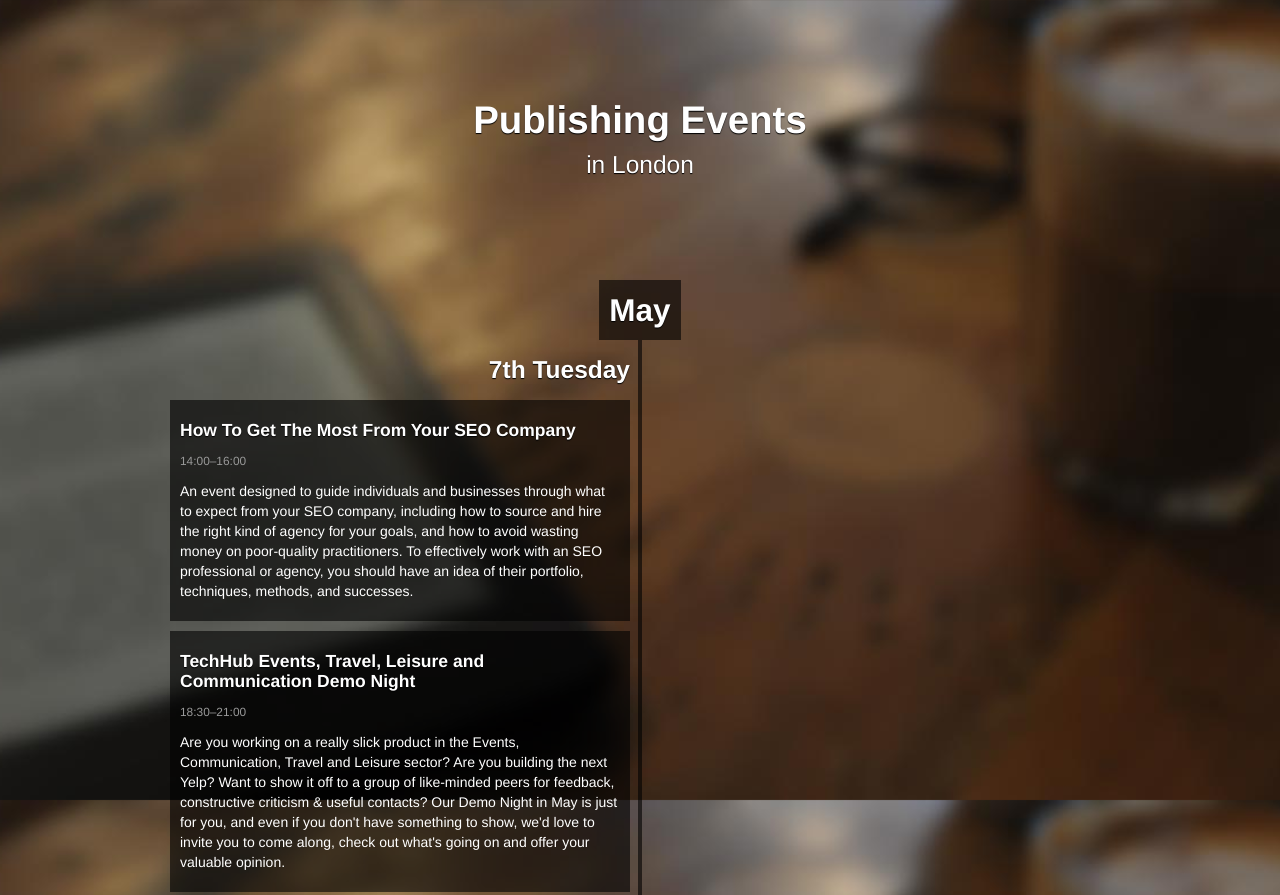
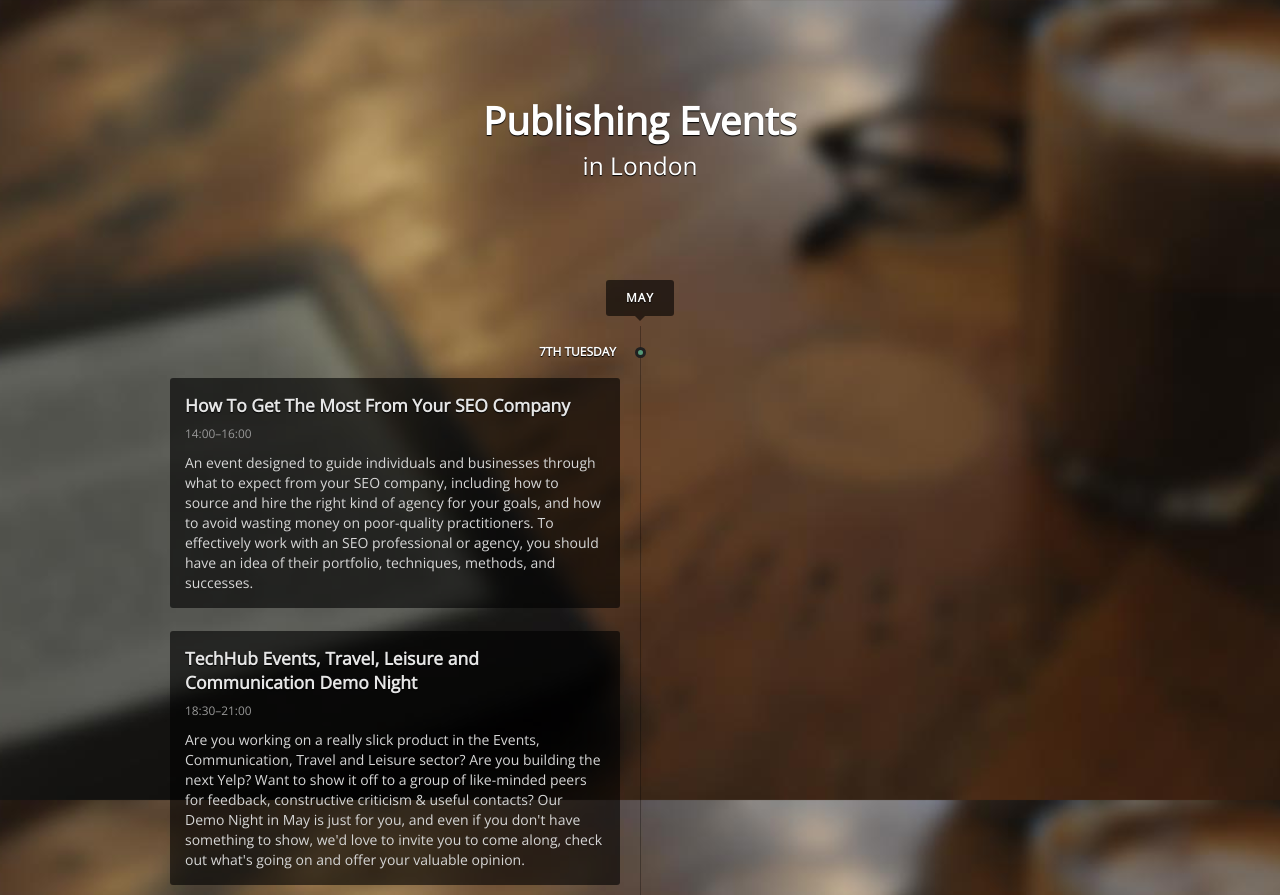
Before and after one commit to smallepic/com.publishingevents, a plain HTML site: page public/index.html in a window 1280 px wide. Shown: the top 895 px of the page. Drawn offline with nearby package versions, Linux system fonts and the light colour scheme.

Commit message:
Basic tidyups

```diff
--- a/public/index.html
+++ b/public/index.html
@@ -4,8 +4,10 @@
 		<title>London Publishing Events</title>
 		<meta name="viewport" content="width=device-width, initial-scale=1.0">
 
+		<link href='http://fonts.googleapis.com/css?family=Open+Sans:400' rel='stylesheet' type='text/css' />
 		<link href="/stylesheets/bootstrap.css" rel="stylesheet" media="screen">
 		<link href="/stylesheets/extensions.css" rel="stylesheet" media="screen">
+		<link href="/stylesheets/style.css" rel="stylesheet" media="screen">
 
 		<script src="/javascripts/jquery.js"></script>
 		<script src="/javascripts/bootstrap.js"></script>
--- a/public/stylesheets/extensions.css
+++ b/public/stylesheets/extensions.css
@@ -18,9 +18,9 @@ footer p { color: #FFFFFF; text-align: center; }
 section.month header { text-align: center; }
 section.month header h2 { background-color: rgba(0, 0, 0, 0.6); display: inline-block; margin: 0px 0px 0px 0px; padding: 10px 10px 10px 10px; }
 
-section.day div.span6 { position: relative; }
-section.day div.timeline { position: absolute; top: 0px; height: 100%; background-color: rgba(0, 0, 0, 0.6); width: 4px; }
+section.day .span6 { position: relative; }
+section.day .timeline { position: absolute; top: 0px; height: 100%; background-color: rgba(0, 0, 0, 0.6); width: 4px; }
 section.day:nth-child(even) header h3 { text-align: right; }
-section.day:nth-child(odd) div.timeline { left: -12px; }
-section.day:nth-child(even) div.timeline { right: -12px; }
+section.day:nth-child(odd) .timeline { left: -12px; }
+section.day:nth-child(even) .timeline { right: -12px; }
 section.day article { background-color: rgba(0, 0, 0, 0.6); margin-bottom: 10px; padding: 10px 10px 10px 10px; }
--- /dev/null
+++ b/public/stylesheets/style.css
@@ -0,0 +1,89 @@
+body {
+  font-family: "Open Sans", "Helvetica Neue", Helvetica, Arial, sans-serif;
+  font-weight: 400; }
+  body, body * {
+    -webkit-font-smoothing: antialiased; }
+
+section.month header h2 {
+  position: relative;
+  margin-bottom: 10px;
+  padding: 12px 20px;
+  font-size: 12px;
+  letter-spacing: 1px;
+  line-height: 1em;
+  text-transform: uppercase;
+  border-radius: 3px; }
+  section.month header h2:after {
+    content: " ";
+    position: absolute;
+    height: 0;
+    width: 0;
+    border-color: transparent;
+    border-style: solid;
+    border-width: 5px;
+    border-top-color: rgba(0, 0, 0, 0.6);
+    left: 50%;
+    margin-left: -5px;
+    bottom: -10px; }
+
+section.day .timeline {
+  width: 1px;
+  background: rgba(0, 0, 0, 0.3); }
+section.day .span6 {
+  -webkit-box-sizing: border-box;
+  -moz-box-sizing: border-box;
+  box-sizing: border-box; }
+section.day:nth-child(even) .timeline {
+  right: -11px; }
+section.day:nth-child(even) .span6 {
+  padding-right: 10px; }
+section.day:nth-child(even) header h3 {
+  padding-right: 4px; }
+  section.day:nth-child(even) header h3:after {
+    right: -26px; }
+section.day:nth-child(odd) .span6 {
+  padding-left: 10px; }
+section.day:nth-child(odd) .timeline {
+  left: -10px; }
+section.day:nth-child(odd) header h3 {
+  padding-left: 4px; }
+  section.day:nth-child(odd) header h3:after {
+    left: -25px; }
+section.day header {
+  margin: 20px 0; }
+  section.day header h3 {
+    line-height: 1em;
+    font-size: 12px;
+    text-transform: uppercase;
+    position: relative; }
+    section.day header h3:after {
+      content: " ";
+      position: absolute;
+      display: block;
+      width: 5px;
+      height: 5px;
+      border-radius: 6px;
+      background: #559977;
+      border: 3px solid #202020;
+      top: 50%;
+      margin-top: -5px; }
+section.day article {
+  border-radius: 3px;
+  padding: 15px;
+  margin-bottom: 23px; }
+  section.day article h4 {
+    line-height: 1.4em;
+    margin: 0 0 5px; }
+    section.day article h4 a {
+      -webkit-transition: all 0.3s;
+      -moz-transition: all 0.3s;
+      transition: all 0.3s;
+      text-decoration: none;
+      color: #e6e6e6; }
+      section.day article h4 a:hover {
+        color: #fff; }
+  section.day article p {
+    margin: 0 0 10px;
+    color: #d6d6d6; }
+  section.day article p:last-of-type {
+    margin: 0; }
```
